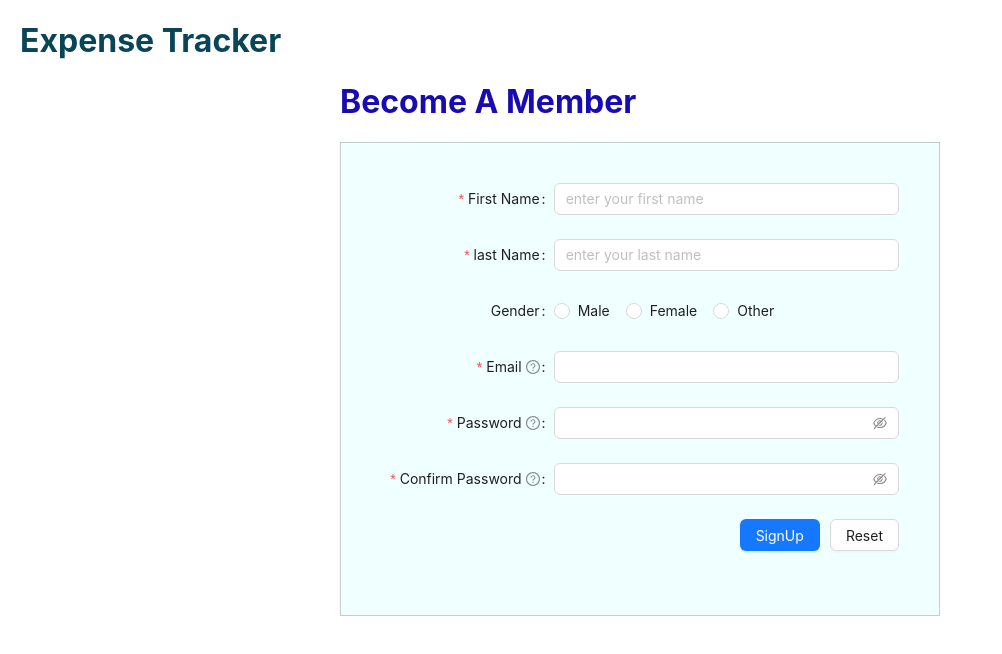
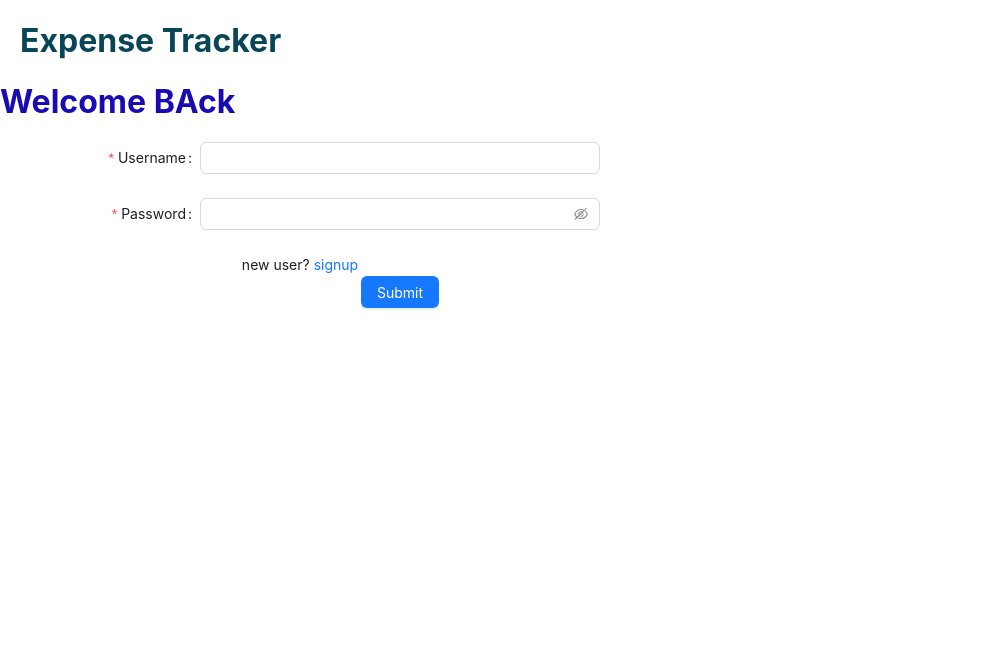
Before and after one commit to yogeshsahu15379/expense-tracker-, a React (Create React App) app: page /login in a window 1280 px wide. Shown: the top 654 px of the page, without its empty margins (0-1002 px from the left). Built offline with nearby package versions, Linux system fonts and the light colour scheme.

Commit message:
create login and expences page implementing routing

```diff
--- a/package.json
+++ b/package.json
@@ -10,6 +10,7 @@
     "axios": "^1.3.4",
     "react": "^18.2.0",
     "react-dom": "^18.2.0",
+    "react-router-dom": "^6.9.0",
     "react-scripts": "^5.0.1",
     "react-toastify": "^9.1.2",
     "web-vitals": "^2.1.4"
--- a/src/App.js
+++ b/src/App.js
@@ -4,16 +4,25 @@ import Signup from "./components/Signup";
 import Header from "./components/Header";
 import { ToastContainer, toast } from "react-toastify";
 import "react-toastify/dist/ReactToastify.css";
+import Login from "./components/Login";
+
+import { BrowserRouter, Routes, Route } from "react-router-dom";
+import AddExpense from "./components/AddExpense";
 
 function App() {
-  // const notify = () => toast.success("Wow so easy!");
-  // const notifyError = () => toast.error("password not matched")
+
   return (
-    <div className="App">
+    <BrowserRouter>
+      <div className="App">
       <Header />
-      <Signup />
-      <ToastContainer/>
-    </div>
+        <Routes>
+          <Route path="/" element={<Signup/>}/>
+          <Route path="/login" element={<Login/>}/>
+          <Route path="/expenses" element={<AddExpense/>}/>
+        </Routes>
+        <ToastContainer />
+      </div>
+    </BrowserRouter>
   );
 }
 
--- /dev/null
+++ b/src/components/AddExpense.jsx
@@ -0,0 +1,13 @@
+
+const AddExpense = () =>{
+    return (
+        <>
+            <div className="user_greet">
+                <h1>hello, <span style={{color:"green"}}>{window.localStorage.getItem("user")} !</span></h1>
+            </div>
+
+        </>
+    );
+}
+
+export default AddExpense;
--- /dev/null
+++ b/src/components/Login.jsx
@@ -0,0 +1,75 @@
+import { Button, Form, Input } from "antd";
+
+import { Link } from "react-router-dom";
+
+const Login = () => {
+    const [loginForm] = Form.useForm();
+  const onFinish = (values) => {
+    console.log("Success:", values);
+    loginForm.resetFields();
+  };
+
+  return (
+    <>
+      <h1 className="form_title">Welcome BAck</h1>
+
+      <Form
+        name="basic"
+        labelCol={{
+          span: 8,
+        }}
+        wrapperCol={{
+          span: 16,
+        }}
+        style={{
+          maxWidth: 600,
+        }}
+        initialValues={{
+          remember: true,
+        }}
+        onFinish={onFinish}
+        autoComplete="off"
+        form = {loginForm}
+      >
+        <Form.Item
+          label="Username"
+          name="username"
+          rules={[
+            {
+              required: true,
+              message: "Please input your username!",
+            },
+          ]}
+        >
+          <Input />
+        </Form.Item>
+
+        <Form.Item
+          label="Password"
+          name="password"
+          rules={[
+            {
+              required: true,
+              message: "Please input your password!",
+            },
+          ]}
+        >
+          <Input.Password />
+        </Form.Item>
+          new user? <Link to="/" >signup</Link>
+        <Form.Item
+          wrapperCol={{
+            offset: 8,
+            span: 16,
+          }}
+        >
+          <Button type="primary" htmlType="submit">
+            Submit
+          </Button>
+        </Form.Item>
+      </Form>
+    </>
+  );
+};
+
+export default Login;
--- a/src/components/Signup.jsx
+++ b/src/components/Signup.jsx
@@ -1,11 +1,13 @@
 import { Button, Form, Input, Radio } from "antd";
 import validation from "../functions/validation";
+import { useNavigate, Link } from "react-router-dom"
 
 import { toast } from "react-toastify";
 import axios from "axios";
 
 const Signup = () => {
   const [form] = Form.useForm();
+  const navigate = useNavigate()
 
   const onReset = () => {
     form.resetFields();
@@ -33,6 +35,10 @@ const Signup = () => {
         .post(`https://expense-tracker-server-hpwx.onrender.com/user`, formValues)
         .then((res) => {
           toast.success("user created sucessfully");
+          // console.log(res)
+          window.localStorage.setItem("user",res.data.firstName);
+          window.localStorage.setItem("userId",res.data._id);
+          navigate(`/expenses`)
         }).catch(error=>{console.log("eoor",error);toast.error("Error: User already exist please login")});
     }
   };
@@ -132,7 +138,7 @@ const Signup = () => {
         >
           <Input.Password />
         </Form.Item>
-
+          have account <Link to="/login" >login</Link>
         <Form.Item
           wrapperCol={{
             offset: 8,
```
Also changed, not shown: 1 other file (tests, documents, lock files or other folders).
